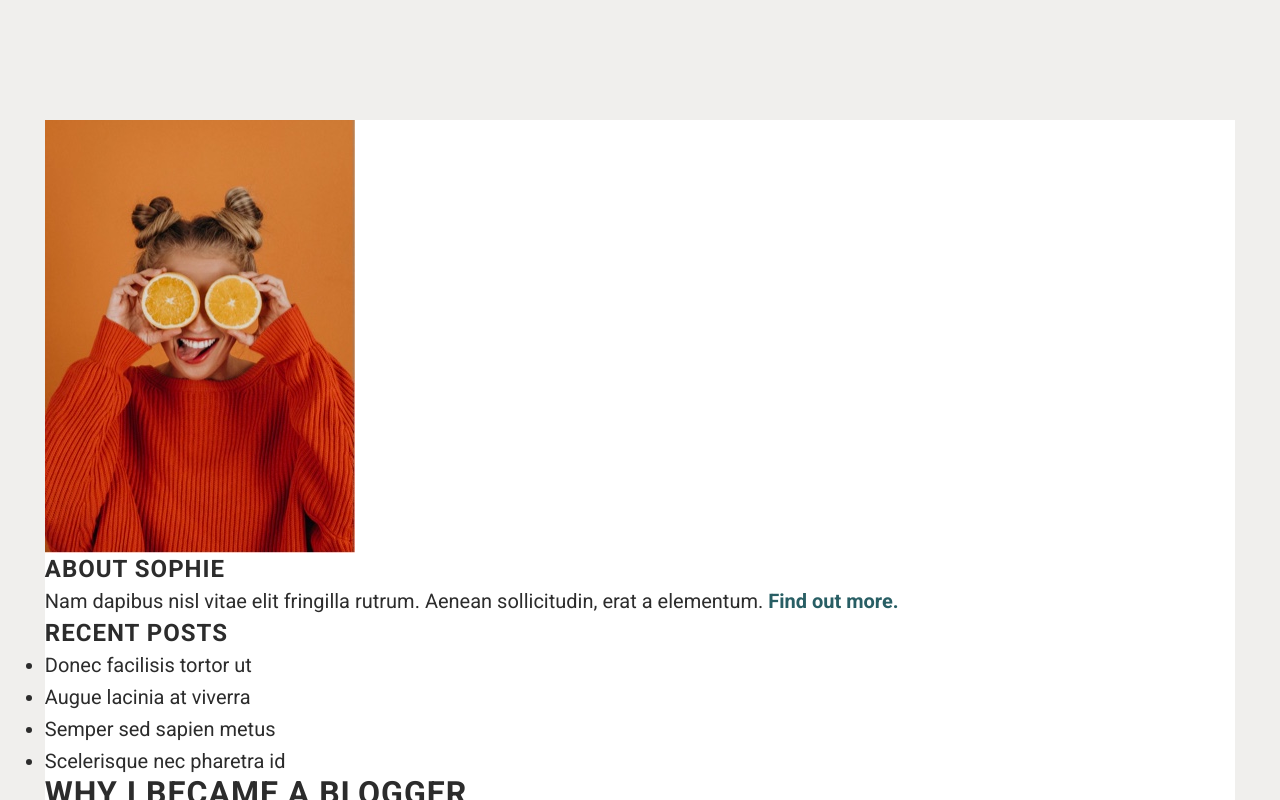
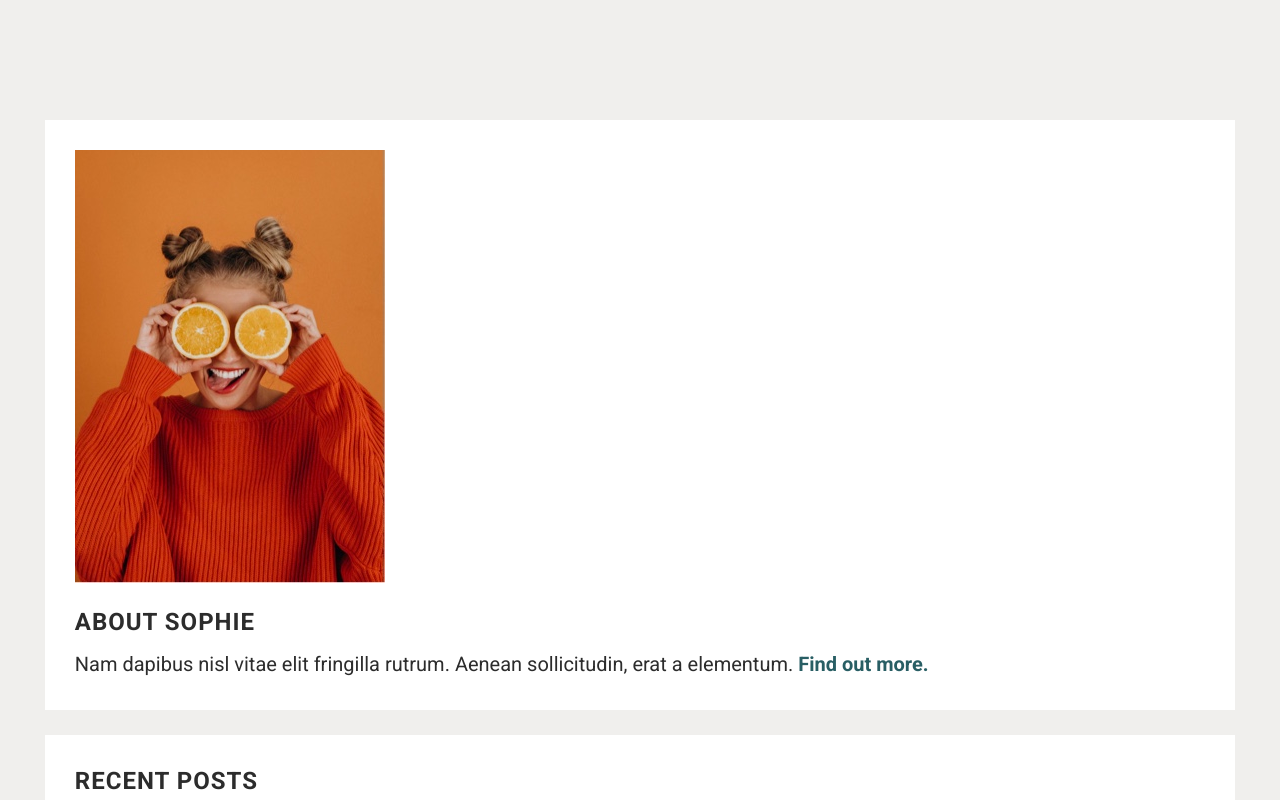
Before and after one commit to Hans-Christian/project2, a plain HTML site: page hansChristianSeverinoProject2/Sophie/blog.html in a window 1280 px wide. Shown: the part 680-1480 px from the top of the page. Drawn offline with Linux system fonts and the light colour scheme.

Commit message:
Started working on blog, specifically padding and margins.

```diff
--- a/hansChristianSeverinoProject2/styles/sass/_global.scss
+++ b/hansChristianSeverinoProject2/styles/sass/_global.scss
@@ -30,6 +30,10 @@ img{
     // width:100%;
     height:auto;
     display:block;
+}
+
+li{
+    list-style:none;
 }
 
 body,
--- a/hansChristianSeverinoProject2/styles/sass/_header.scss
+++ b/hansChristianSeverinoProject2/styles/sass/_header.scss
@@ -4,7 +4,6 @@ header nav{
 }
 
 header li{
-    list-style:none;
     margin-right:5rem;
     padding:10px 0;
 }
--- a/hansChristianSeverinoProject2/styles/sass/_main.scss
+++ b/hansChristianSeverinoProject2/styles/sass/_main.scss
@@ -84,3 +84,30 @@
 .contactBot{
     width:60%;
 }
+
+.blogAbout,
+.blogPosts,
+.blogTop,
+.comment1{
+    margin-bottom:2.5rem;
+}
+
+.blogAbout,
+.blogPosts,
+.blogTop,
+.comment1,
+.comment2{
+    padding:3rem;
+}
+
+.blogAbout h3{
+    margin:2.3rem 0 1rem 0;
+}
+
+.blogPosts h3{
+    margin-bottom:1rem;
+}
+
+.blogPosts li{
+    padding-left:3.5rem;
+}
```
Also changed, not shown: hansChristianSeverinoProject2/styles/style.css.
